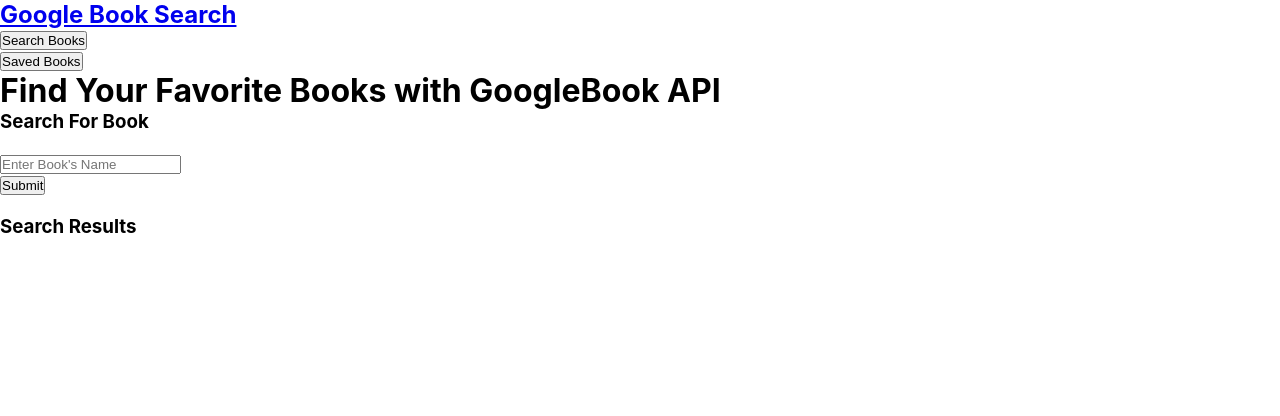
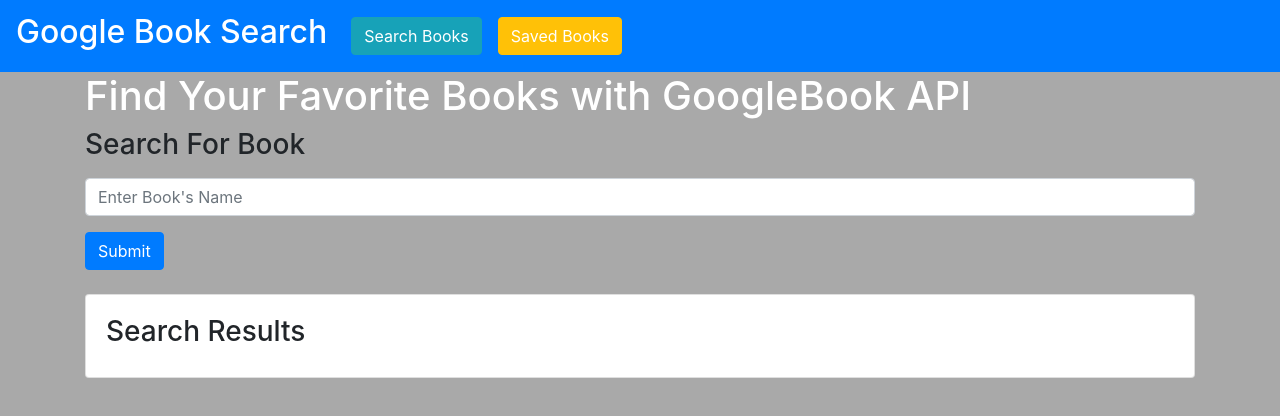
Before and after one commit to grlara9/google-book-search-mern, a React (Create React App) app in the folder client/: page / in a window 1280 px wide. Shown: the top 416 px of the page. Built offline with nearby package versions, Linux system fonts and the light colour scheme.

Commit message:
imported bootstrap

```diff
--- a/client/package.json
+++ b/client/package.json
@@ -7,6 +7,7 @@
     "@testing-library/react": "^9.5.0",
     "@testing-library/user-event": "^7.2.1",
     "axios": "^0.19.2",
+    "bootstrap": "^4.5.0",
     "react": "^16.13.1",
     "react-dom": "^16.13.1",
     "react-router-dom": "^5.2.0",
--- a/client/src/App.css
+++ b/client/src/App.css
@@ -3,3 +3,7 @@
   padding: 0;
   box-sizing: border-box;
   }
+
+  body{
+    background-color: #A9A9A9;
+  }
--- a/client/src/App.js
+++ b/client/src/App.js
@@ -3,6 +3,7 @@
 import Header from './components/header.component'
 import SearchBook from './components/search.component'
 import Saved from './components/saved.component'
+import 'bootstrap/dist/css/bootstrap.min.css';
 import './App.css';
 
 
--- a/client/src/components/header.component.js
+++ b/client/src/components/header.component.js
@@ -5,7 +5,7 @@
 export default function Header(props) {
     return (
         <nav className="navbar navbar-expand-lg navbar-primary bg-primary">
-            <Link to ="/search"className="navbar-brand">
+            <Link to ="/"className="navbar-brand">
                 <h2 className="text-white">Google Book Search</h2>
             </Link>
             <div id="navbarNav">
```
Also changed, not shown: 1 other file (tests, documents, lock files or other folders).
